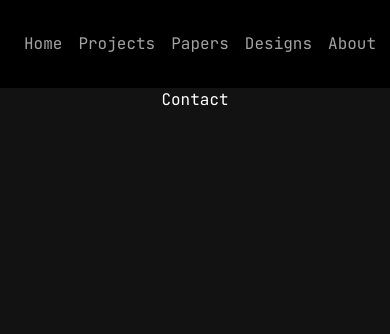
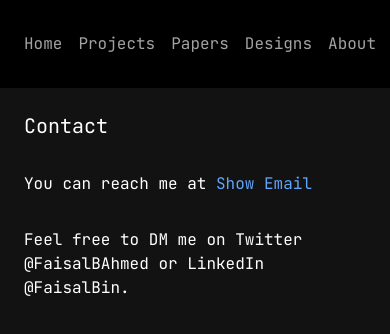
Before and after one commit to FaisalBinAhmed/faisalbin, a Next.js app: page /contact in a window 390 px wide. Shown: the top 334 px of the page. Built offline with nearby package versions, Linux system fonts and the light colour scheme; no server answers.

Commit message:
contact section

```diff
--- a/src/components/Sidebar.tsx
+++ b/src/components/Sidebar.tsx
@@ -4,10 +4,6 @@ import NavMenu, { getActiveClass, paths } from "./NavMenu";
 import Link from "next/link";
 
 const Sidebar = () => {
-	const { pathname } = useRouter();
-
-	// const isHome = pathname === "/";
-
 	return (
 		<>
 			<div className="hidden md:flex h-full">
@@ -23,10 +19,6 @@ const Sidebar = () => {
 export default Sidebar;
 
 const LandscapeSidebar = () => {
-	// const { pathname } = useRouter();
-
-	// const isHome = pathname === "/";
-
 	return (
 		<div className="w-[340px] bg-black">
 			<div className="flex h-full flex-col justify-between">
--- a/src/data/quotes.ts
+++ b/src/data/quotes.ts
@@ -2,26 +2,7 @@ const quotes: Array<string> = [
 	"“If you can't put food on your table, sell the table”",
 	"“10 points to Gryffindor” - Dumbledore",
 	"“I am not a robot, probably”",
-	"“The only thing that stands between you and your dream is the will to try and the belief that it is actually possible.” - Joel Brown",
-	"“The best way to find yourself is to lose yourself in the service of others.” - Mahatma Gandhi",
-	"“The only thing standing between you and your goal is the story you keep telling yourself as to why you can't achieve it.” - Jordan Belfort",
-	"“The only way to achieve the impossible is to believe it is possible.” - Charles Kingsleigh",
-	"“The only thing that will stop you from fulfilling your dreams is you.” - Tom Bradley",
-	"“The best way to make your dreams come true is to wake up.” - Paul Valery",
-	"“The only thing that will redeem mankind is cooperation.” - Bertrand Russell",
-	"“The best way to predict your future is to create it.” - Abraham Lincoln",
-	"“The only thing that will redeem mankind is cooperation.” - Bertrand Russell",
-	"“The best way to predict your future is to create it.” - Abraham Lincoln",
-	"“The only way to achieve the impossible is to believe it is possible.” - Charles Kingsleigh",
-	"“The only thing that will stop you from fulfilling your dreams is you.” - Tom Bradley",
-	"“The best way to make your dreams come true is to wake up.” - Paul Valery",
-	"“The only thing that will redeem mankind is cooperation.” - Bertrand Russell",
-	"“The best way to predict your future is to create it.” - Abraham Lincoln",
-	"“The only thing that will redeem mankind is cooperation.” - Bertrand Russell",
-	"“The best way to predict your future is to create it.” - Abraham Lincoln",
-	"“The only way to achieve the impossible is to believe it is possible.” - Charles Kingsleigh",
-	"“The only thing that will stop you from fulfilling your dreams is you.” - Tom Bradley",
-	"“The best way to make your dreams come true is to wake up.” - Paul Valery"
+	"“I can't always know how I know things; if I did, I'd know half as much. I am sorry I can't always cite my sources” - "
 ];
 
 export default quotes;
--- a/src/pages/about.tsx
+++ b/src/pages/about.tsx
@@ -1,5 +1,6 @@
 import { VercelContext } from "@/contexts/VercelContext";
 import { getApproximateAge } from "@/helpers";
+import Image from "next/image";
 import Link from "next/link";
 import { useContext } from "react";
 
@@ -7,6 +8,15 @@ const About = () => {
 	return (
 		<div className="flex flex-col h-screen flex-1 md:overflow-scroll p-4 md:p-8 gap-4">
 			<p className="text-xl p-2">About 👋</p>
+
+			<Image
+				src="/assets/me.jpg"
+				alt="Faisal Ahmed"
+				width={160}
+				height={160}
+				className="p-2"
+			/>
+
 			<p className="p-2">
 				I'm a {getApproximateAge()} years old software engineer based in Munich.
 				I was born and raised in Dhaka, Bangladesh.
--- a/src/pages/contact.tsx
+++ b/src/pages/contact.tsx
@@ -1,7 +1,28 @@
+import Link from "next/link";
+import { useState } from "react";
+
 const Contact = () => {
+	const [emailVisible, setEmailVisible] = useState(false);
+
 	return (
-		<div>
-			<h1>Contact</h1>
+		<div className="flex flex-col h-screen flex-1 md:overflow-scroll p-4 md:p-8 gap-4">
+			<p className="text-xl p-2">Contact</p>
+			<p className="p-2">
+				You can reach me at{" "}
+				{!emailVisible && (
+					<button
+						onClick={() => setEmailVisible(!emailVisible)}
+						className="text-blue-400">
+						{"Show Email"}
+					</button>
+				)}
+				{emailVisible && (
+					<Link href="mailto: dev@faisalbin.com"> dev@faisalbin.com </Link>
+				)}
+			</p>
+			<p className="p-2">
+				Feel free to DM me on Twitter @FaisalBAhmed or LinkedIn @FaisalBin.
+			</p>
 		</div>
 	);
 };
```
Also changed, not shown: public/assets/me.jpg (added).
